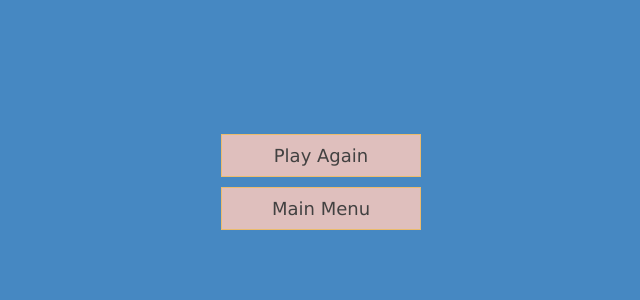
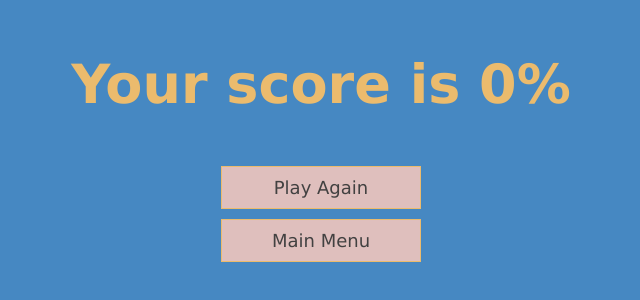
Before and after one commit to Slyohmy/Projektarbete---Quiz, a plain HTML site: page end.html in a window 1280 px wide. Shown: the part 238-538 px from the top of the page, without its empty margins (319-959 px from the left). Drawn offline with Linux system fonts and the light colour scheme; no server answers.

Commit message:
added final score percentage

```diff
--- a/app.css
+++ b/app.css
@@ -55,8 +55,6 @@ label {
     max-width: 80rem;
     margin: 0 auto;
     padding: 2rem;
-    background: url('./img/rubiks.jpg') no-repeat;
-
 }
 
 .container > * {
@@ -100,16 +98,13 @@ label {
     background-color: rgb(223, 191, 189);
 }
 
-
-
-
 select:hover {
     cursor: pointer;
     box-shadow: 0 0.4rem 1.4rem 0 rgb(73, 178, 207);
 }
 
 select option{
-    color:rgb(72, 174, 196);
+    color:rgb(66, 65, 65);
 }
 
 .btn:hover {
--- a/game.js
+++ b/game.js
@@ -104,4 +104,5 @@ addScore = (num) => {
     scoreText.innerText = score;
 };
 
-finalScore.innerText = recentScore;
+message = "Your score is " + (((recentScore/MAX_QUESTIONS) * 100)+"%");
+finalScore.innerText = message;
```
